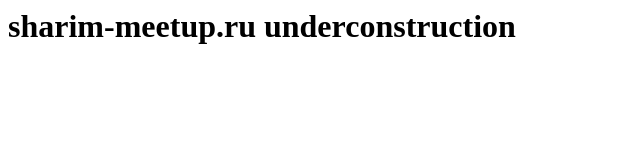
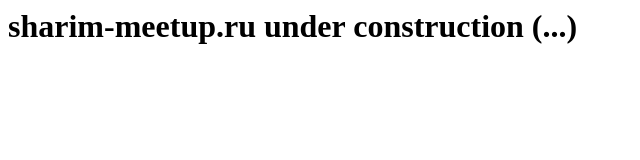
Before and after one commit to dapi/sharim-meetup.ru, a plain HTML site: page index.html in a window 1280 px wide. Shown: the whole page, without its empty margins (0-640 px from the left). Drawn offline with Linux system fonts and the light colour scheme.

Commit message:
Update index.html

```diff
--- a/index.html
+++ b/index.html
@@ -1,3 +1,3 @@
 <html>
-<body><h1>sharim-meetup.ru underconstruction</h1></body>
+<body><h1>sharim-meetup.ru under construction (...)</h1></body>
 </html>
```
